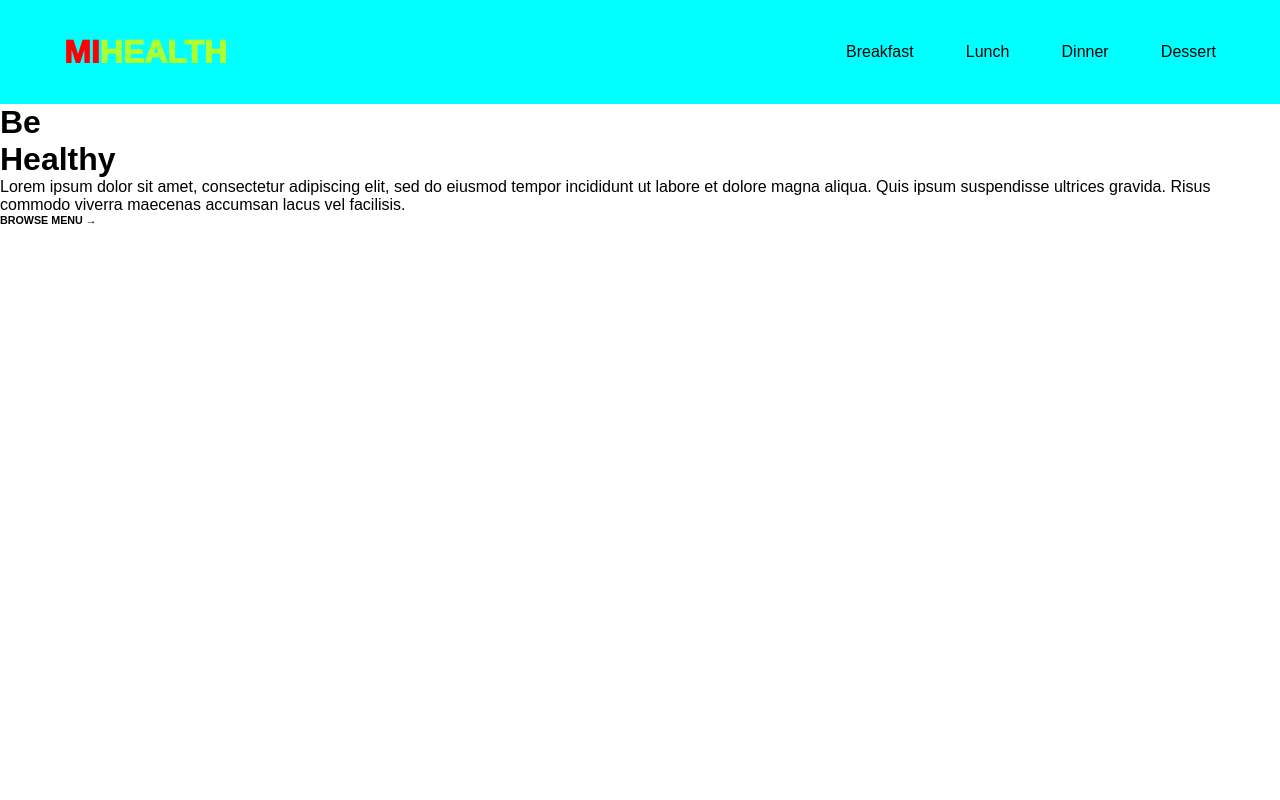
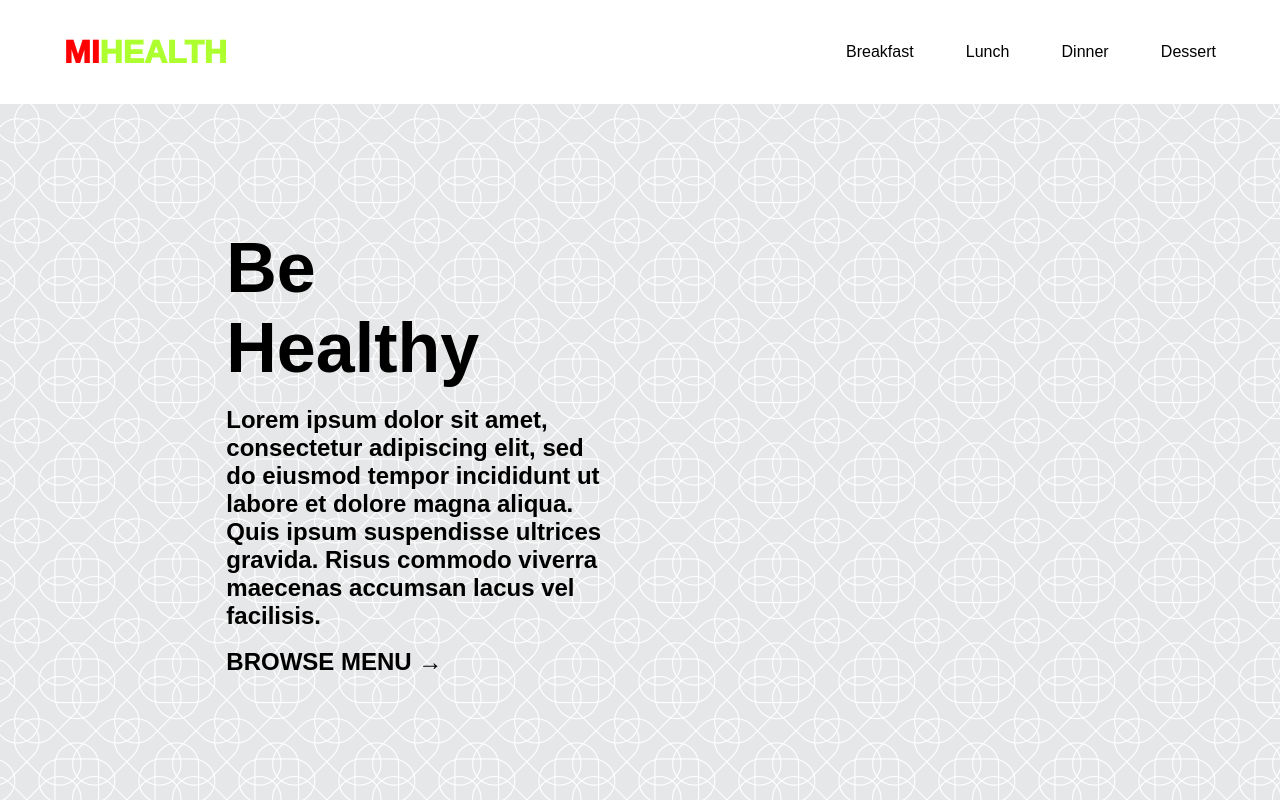
Before and after one commit to Chaser2123/MiHealth-Assignment, a plain HTML site: page index.html in a window 1280 px wide. Drawn offline with Linux system fonts and the light colour scheme.

Commit message:
Text Content Stylized

```diff
--- a/CSS/style.css
+++ b/CSS/style.css
@@ -5,7 +5,6 @@
 }
 /*Header*/
 header {
-    background-color: aqua;
     height: 13vh;
     width: 100%;
     display: flex;
@@ -34,3 +33,24 @@ nav {
     color: greenyellow;
 }
 /*Content*/
+main {
+    height: 87vh;
+    width: 100%;
+    background-image: url('../intersection.webp');
+    background-repeat: repeat;
+    font-weight: 600;
+    font-size: x-large;
+    display: flex;
+    align-items: center;
+    justify-content: space-around;
+}
+.content {
+    display: flex;
+    flex-direction: column;
+    justify-content: space-between;
+    height: 56vh;
+}
+.content h1 {
+    font-size: 70px;
+    font-weight: 800;
+}
--- a/index.html
+++ b/index.html
@@ -21,18 +21,18 @@
     </header>
     <main>
         <div class="content">
-            <h1>Be<br>
+            <h1>Be <br>
                 Healthy
             </h1>
-            <p>Lorem ipsum dolor sit amet,
-               consectetur adipiscing elit, sed
-               do eiusmod tempor incididunt ut
-               labore et dolore magna aliqua.
-               Quis ipsum suspendisse ultrices
-               gravida. Risus commodo viverra
-               maecenas accumsan lacus vel
+            <p>Lorem ipsum dolor sit amet, <br>
+               consectetur adipiscing elit, sed <br>
+               do eiusmod tempor incididunt ut <br>
+               labore et dolore magna aliqua. <br>
+               Quis ipsum suspendisse ultrices <br>
+               gravida. Risus commodo viverra <br>
+               maecenas accumsan lacus vel <br>
                facilisis.</p>
-            <h6>BROWSE MENU &rarr;</h6>
+            <h4>BROWSE MENU &rarr;</h4>
         </div>
         <div class="images">
 
```
